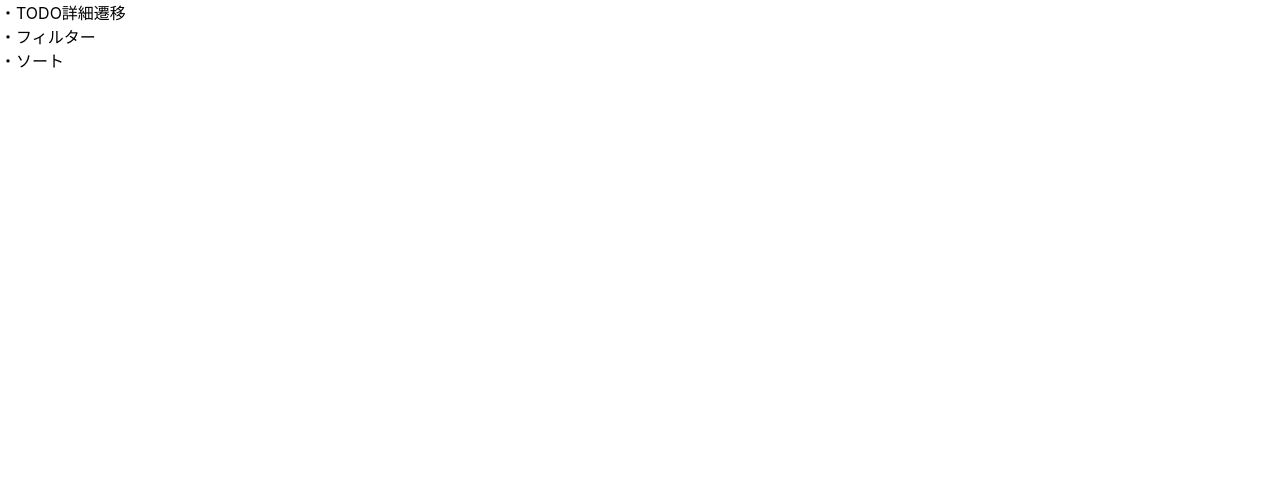
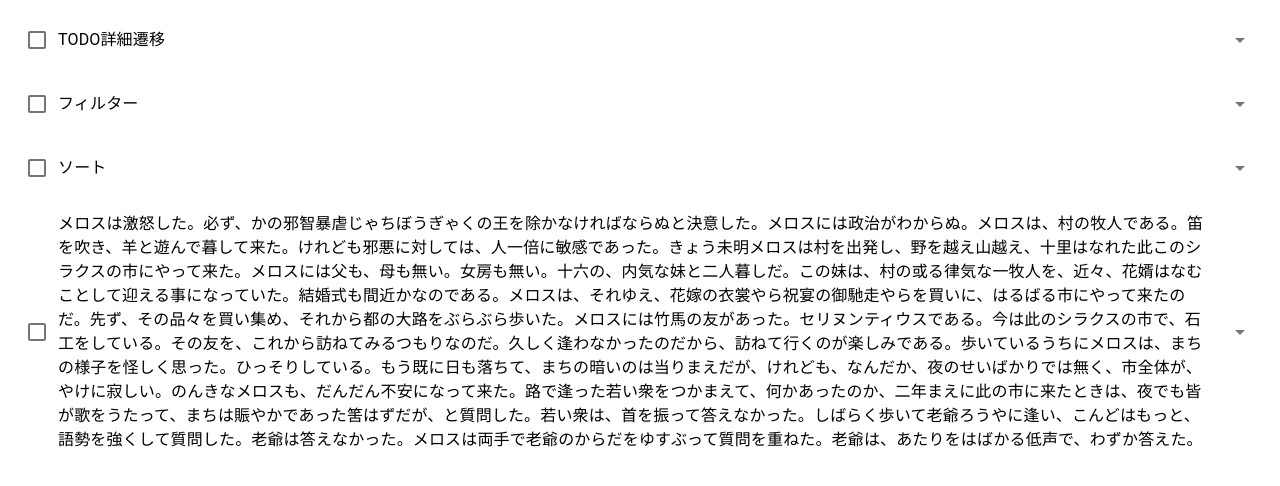
Before and after one commit to jun0222/my-next-todo, a Next.js app in the folder my-next-todo/: page /todos in a window 1280 px wide. Shown: the top 486 px of the page. Built offline with nearby package versions, Linux system fonts and the light colour scheme.

Commit message:
Add tentative style to todos.jsx.

```diff
--- a/my-next-todo/package.json
+++ b/my-next-todo/package.json
@@ -9,7 +9,10 @@
     "lint": "next lint"
   },
   "dependencies": {
+    "@emotion/react": "^11.4.1",
+    "@emotion/styled": "^11.3.0",
     "@material-ui/core": "^4.12.3",
+    "@mui/icons-material": "^5.0.3",
     "next": "11.1.2",
     "react": "17.0.2",
     "react-dom": "17.0.2"
--- a/my-next-todo/pages/todos.jsx
+++ b/my-next-todo/pages/todos.jsx
@@ -1,9 +1,42 @@
+import List from "@material-ui/core/List";
+import ListItem from "@material-ui/core/ListItem";
+import ListItemText from "@material-ui/core/ListItemText";
+import { Checkbox, IconButton } from "@material-ui/core";
+import ArrowDropDownIcon from '@mui/icons-material/ArrowDropDown';
+
 export default function Home() {
     return (
-        <div>
-            ・TODO詳細遷移<br />
-            ・フィルター<br />
-            ・ソート
-        </div>
+        <>
+            <List component="nav">
+                <ListItem>
+                    <Checkbox />
+                    <ListItemText primary="TODO詳細遷移" />
+                    <IconButton>
+                        <ArrowDropDownIcon />
+                    </IconButton>
+                </ListItem>
+                <ListItem>
+                    <Checkbox />
+                    <ListItemText primary="フィルター" />
+                    <IconButton>
+                        <ArrowDropDownIcon />
+                    </IconButton>
+                </ListItem>
+                <ListItem>
+                    <Checkbox />
+                    <ListItemText primary="ソート" />
+                    <IconButton>
+                        <ArrowDropDownIcon />
+                    </IconButton>
+                </ListItem>
+                <ListItem>
+                    <Checkbox />
+                    <ListItemText color="secondary" primary="メロスは激怒した。必ず、かの邪智暴虐じゃちぼうぎゃくの王を除かなければならぬと決意した。メロスには政治がわからぬ。メロスは、村の牧人である。笛を吹き、羊と遊んで暮して来た。けれども邪悪に対しては、人一倍に敏感であった。きょう未明メロスは村を出発し、野を越え山越え、十里はなれた此このシラクスの市にやって来た。メロスには父も、母も無い。女房も無い。十六の、内気な妹と二人暮しだ。この妹は、村の或る律気な一牧人を、近々、花婿はなむことして迎える事になっていた。結婚式も間近かなのである。メロスは、それゆえ、花嫁の衣裳やら祝宴の御馳走やらを買いに、はるばる市にやって来たのだ。先ず、その品々を買い集め、それから都の大路をぶらぶら歩いた。メロスには竹馬の友があった。セリヌンティウスである。今は此のシラクスの市で、石工をしている。その友を、これから訪ねてみるつもりなのだ。久しく逢わなかったのだから、訪ねて行くのが楽しみである。歩いているうちにメロスは、まちの様子を怪しく思った。ひっそりしている。もう既に日も落ちて、まちの暗いのは当りまえだが、けれども、なんだか、夜のせいばかりでは無く、市全体が、やけに寂しい。のんきなメロスも、だんだん不安になって来た。路で逢った若い衆をつかまえて、何かあったのか、二年まえに此の市に来たときは、夜でも皆が歌をうたって、まちは賑やかであった筈はずだが、と質問した。若い衆は、首を振って答えなかった。しばらく歩いて老爺ろうやに逢い、こんどはもっと、語勢を強くして質問した。老爺は答えなかった。メロスは両手で老爺のからだをゆすぶって質問を重ねた。老爺は、あたりをはばかる低声で、わずか答えた。" />
+                    <IconButton>
+                        <ArrowDropDownIcon />
+                    </IconButton>
+                </ListItem>
+            </List>
+        </>
     )
 }
```
Also changed, not shown: 2 other files (tests, documents, lock files or other folders).
